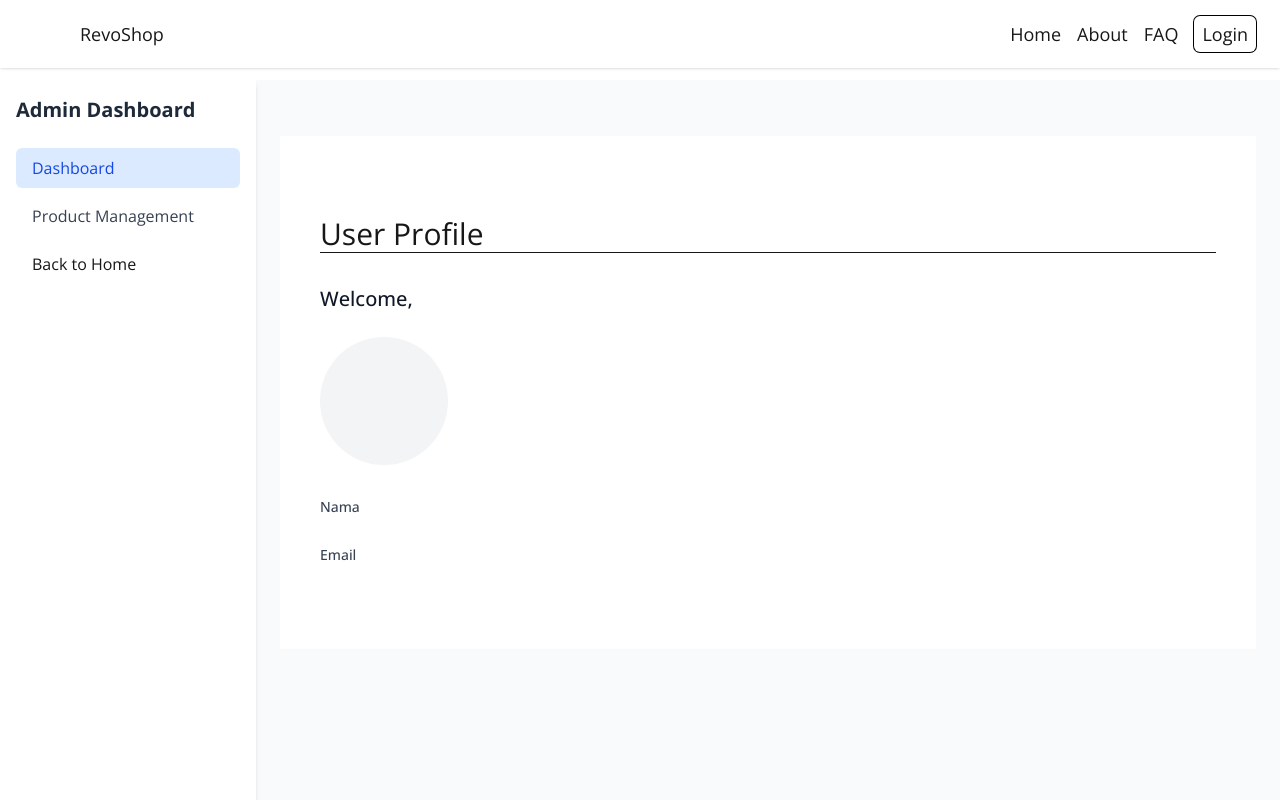
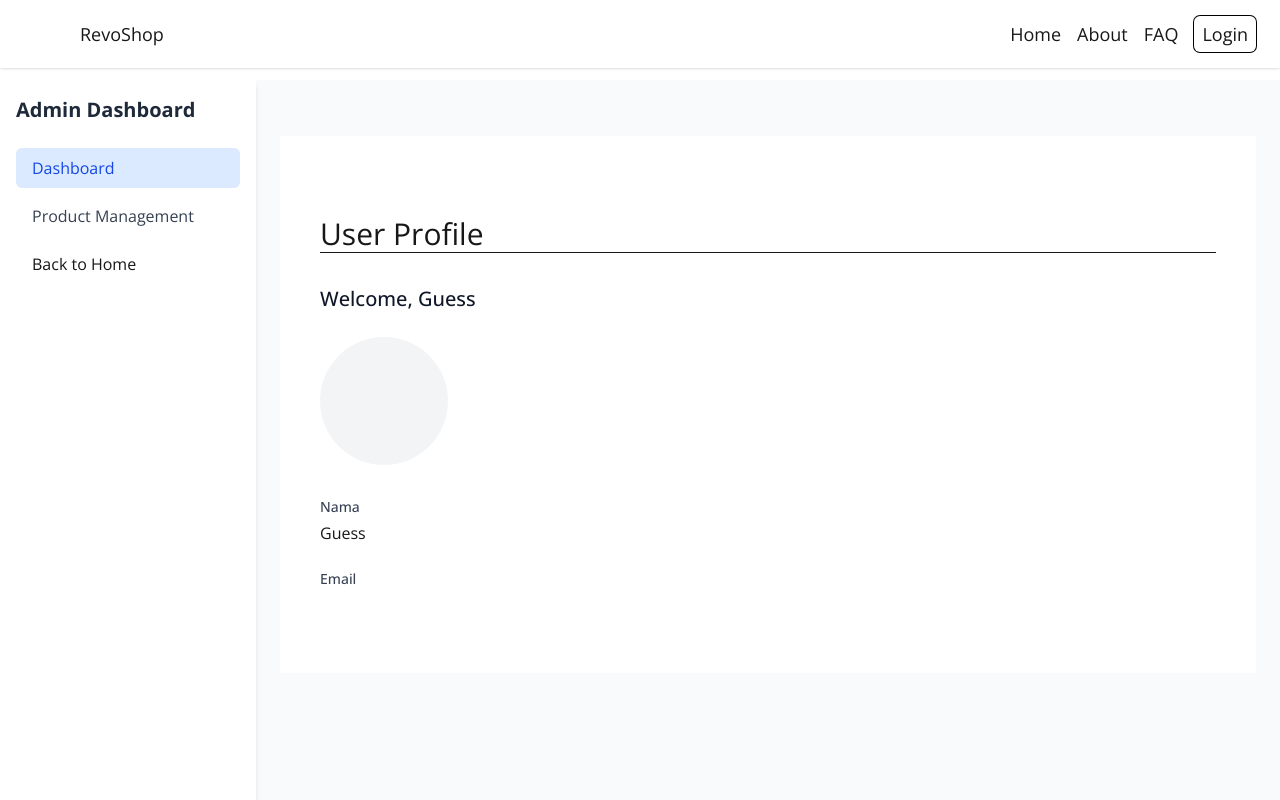
Before and after one commit to enrico-zd/milestone-3-enrico-zd, a Next.js app: page /dashboard in a window 1280 px wide. Shown: the top 800 px of the page. Built offline with nearby package versions, Linux system fonts and the light colour scheme; no server answers.

Commit message:
feat: add middleware for access dashboard and profile

```diff
--- a/src/app/cart/page.tsx
+++ b/src/app/cart/page.tsx
@@ -5,13 +5,17 @@ import CartItemCard from "../components/CartItemCard";
 import Link from "next/link";
 
 export default function CartPage() {
-    const { items, totalItems } = useCart();
+    const { items, totalItems, clearCart } = useCart();
 
     // Calculate total price
     const totalPrice = items.reduce((total, item) => {
         return total + item.product.price * item.quantity;
     }, 0)
 
+    const handleCheckout = () => {
+        alert("Checkout Products");
+        clearCart(); // Clear cart after checkout
+    }
 
     return (
         <div className="h-screen flex justify-center items-center">
@@ -34,7 +38,7 @@ export default function CartPage() {
                                     ${totalPrice.toFixed(2)}
                                 </span>
                             </div>
-                            <button className="bg-green-600 hover:bg-green-700 text-white py-3 px-10 text-2xl mt-2 rounded-xl">
+                            <button onClick={handleCheckout} className="bg-green-600 hover:bg-green-700 text-white py-3 px-10 text-2xl mt-2 rounded-xl">
                                 Checkout
                             </button>
                         </>
--- a/src/app/dashboard/page.tsx
+++ b/src/app/dashboard/page.tsx
@@ -1,9 +1,29 @@
 "use client";
 
+import { capitalize } from "@/utils/Function";
 import { useSession } from "next-auth/react";
+import { useRouter } from "next/navigation";
+import { useEffect } from "react";
 
 export default function DashboardPage() {
-  const {data: session} = useSession();
+  const {data: session, status} = useSession();
+  const router = useRouter();
+
+  useEffect(() => {
+    if (status === "authenticated" && session?.user?.role === "customer") {
+      router.replace("/profile");
+      return;
+    }
+  }, [session, status, router])
+
+  // Show loading state while checking authentication
+  if (status === "loading") {
+    return (
+      <div className="min-h-screen flex items-center justify-center">
+        <div className="animate-spin rounded-full h-12 w-12 border-t-2 border-b-2 border-gray-900"></div>
+      </div>
+    );
+  }
 
   return (
     <div className="bg-white p-4 py-20 mt-8">
@@ -12,14 +32,14 @@ export default function DashboardPage() {
         <div className="border-b text-3xl">
           <h1>
             {session?.user?.role ?
-            (session.user.role.charAt(0).toUpperCase() + session.user.role.slice(1))
+            capitalize(session?.user?.role)
             : 'User'} Profile
           </h1>
         </div>
 
         {/* Profile Content */}
         <div className="mt-8">
-          <h1 className="text-xl font-medium text-gray-900">Welcome, {session?.user?.name}</h1>
+          <h1 className="text-xl font-medium text-gray-900">Welcome, {capitalize(session?.user?.name || "Guess")}</h1>
 
           {/* Profile Picture Section */}
           <div className="mt-6">
@@ -35,7 +55,7 @@ export default function DashboardPage() {
             <div>
               <h3 className="block text-sm font-medium text-gray-700">Nama</h3>
               <div className="mt-1 flex items-center">
-                <p>{session?.user?.name}</p>
+                <p>{capitalize(session?.user?.name || "Guess")}</p>
               </div>
             </div>
 
--- a/src/app/dashboard/product/page.tsx
+++ b/src/app/dashboard/product/page.tsx
@@ -177,7 +177,7 @@ export default function DashboardProductsPage() {
               value={searchTerm}
               onChange={(e) => setSearchTerm(e.target.value)}
               placeholder="Search products..."
-              className="flex-1 bg-gray-100 border border-gray-300 rounded-md shadow-sm py-2 pl-10 pr-3 text-gray-100 focus:outline-none focus:ring-2 focus:ring-gray-500 focus:border-gray-500 sm:text-sm w-full"
+              className="flex-1 bg-gray-100 border border-gray-300 rounded-md shadow-sm py-2 pl-10 pr-3 text-gray-800 focus:outline-none focus:ring-2 focus:ring-gray-500 focus:border-gray-500 sm:text-sm w-full"
             />
           </div>
           <button
--- a/src/app/profile/page.tsx
+++ b/src/app/profile/page.tsx
@@ -1,9 +1,28 @@
 "use client";
 
 import { useSession } from "next-auth/react";
+import { useRouter } from "next/navigation";
+import { useEffect } from "react";
 
 export default function ProfilePage() {
-  const {data: session} = useSession();
+  const {data: session, status} = useSession();
+  const router = useRouter();
+
+  useEffect(() => {
+      if (status === "authenticated" && session?.user?.role === "admin") {
+        router.replace("/dashboard");
+        return;
+      }
+    }, [session, status, router])
+
+    // Show loading state while checking authentication
+    if (status === "loading") {
+      return (
+        <div className="min-h-screen flex items-center justify-center">
+          <div className="animate-spin rounded-full h-12 w-12 border-t-2 border-b-2 border-gray-900"></div>
+        </div>
+      );
+    }
 
   return (
     <div className="my-20 bg-white p-4">
--- a/src/contexts/CartContext.tsx
+++ b/src/contexts/CartContext.tsx
@@ -1,7 +1,7 @@
 "use client";
 
 import { IProducts } from "@/types";
-import { createContext, ReactNode, useContext, useState } from "react";
+import { createContext, ReactNode, useContext, useEffect, useState } from "react";
 
 // Define cart item type
 export type CartItem = {
@@ -15,6 +15,7 @@ type CartContextType = {
     addToCart: (product: IProducts) => void;
     removeFromCart: (productId: number) => void;
     totalItems: number;
+    clearCart: () => void;
 }
 
 // Create context with default values
@@ -23,6 +24,7 @@ const CartContext = createContext<CartContextType>({
     addToCart: () => {},
     removeFromCart: () => {},
     totalItems: 0,
+    clearCart: () => {}
 });
 
 // Custom hook for using the cart context
@@ -31,6 +33,19 @@ export const useCart = () => useContext(CartContext);
 // Provider component
 export const CartProvider = ({ children }: {children: ReactNode}) => {
     const [items, setItems] = useState<CartItem[]>([]);
+
+    // Initialize cart from local storage if available
+    useEffect(() => {
+        const storedCart = localStorage.getItem('cartItems');
+        if (storedCart) {
+            setItems(JSON.parse(storedCart));
+        }
+    }, []);
+
+    // Save updated cart to local storage
+    useEffect(() => {
+        localStorage.setItem('cartItems', JSON.stringify(items));
+    }, [items]);
 
     // Calculate total items in cart
     const totalItems = items.reduce((total, item) => total + item.quantity, 0);
@@ -79,9 +94,15 @@ export const CartProvider = ({ children }: {children: ReactNode}) => {
         });
     };
 
+    // Clear the cart
+    const clearCart = () => {
+        setItems([]);
+        localStorage.removeItem('cartItems');
+    }
+
     return (
         <CartContext.Provider
-            value={{items, addToCart, removeFromCart, totalItems}}
+            value={{items, addToCart, removeFromCart, totalItems, clearCart}}
         >
             {children}
         </CartContext.Provider>
--- a/src/middleware.ts
+++ b/src/middleware.ts
@@ -27,7 +27,7 @@ export function middleware(request: NextRequest){
         return NextResponse.redirect(loginUrl);
     }
 
-    // Redirect already authenticated user away from login/register pages
+    // Redirect already authenticated user away from login pages
     if (
         isPublicPath &&
         isAuthenticated &&
@@ -48,5 +48,5 @@ export function middleware(request: NextRequest){
 }
 
 export const config = {
-    matcher: ["/cart/:path*", "/dashboard/:path*", "/profile/:path*"],
+    matcher: ["/login", "/cart/:path*", "/dashboard/:path*", "/profile/:path*"],
 }
--- a/src/utils/CategoryApi.ts
+++ b/src/utils/CategoryApi.ts
@@ -2,8 +2,9 @@ import { ICategory } from "@/types";
 
 const API_URL = "https://api.escuelajs.co/api/v1/categories";
 
+
 export const fetchCategory = async (): Promise<ICategory[]> => {
-    const response = await fetch(API_URL);
+    const response = await fetch(API_URL, { next: { revalidate: 60 } });
 
     if(!response.ok){
         throw new Error('Failed to fetch category product');
--- /dev/null
+++ b/src/utils/Function.ts
@@ -0,0 +1,4 @@
+export const capitalize = (str: string): string => {
+    if (!str) return str;
+    return str.charAt(0).toUpperCase() + str.slice(1);
+}
```
Also changed, not shown: 1 other file (tests, documents, lock files or other folders).
